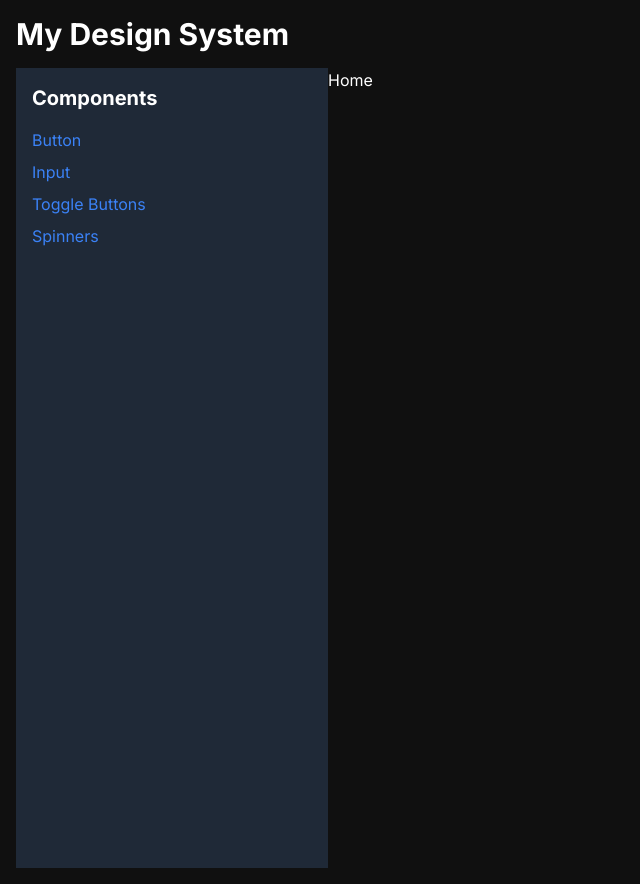
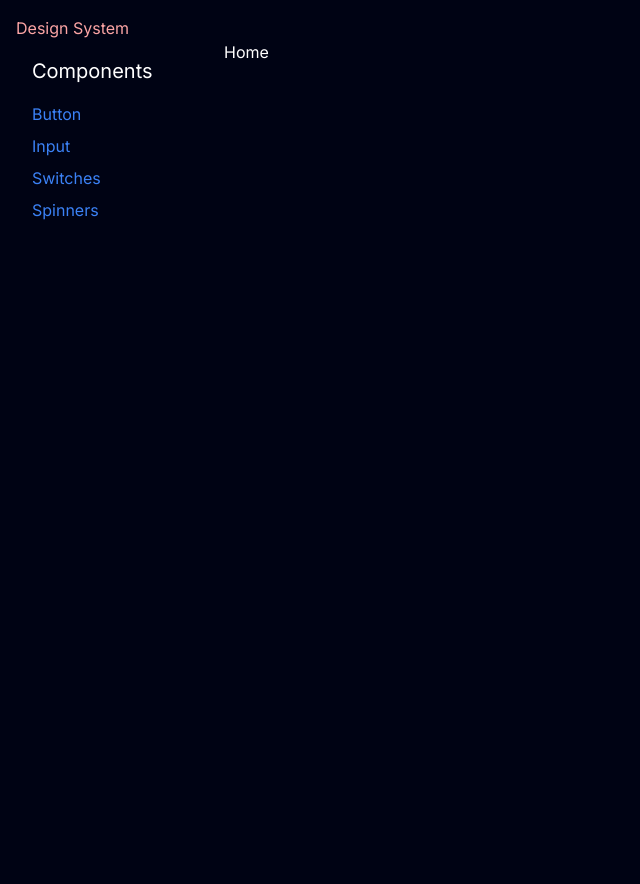
Before and after one commit to thomasbeckford/design-system, a Next.js app: page / in a window 1280 px wide. Shown: the whole page, without its empty margins (0-640 px from the left). After the commit the page ends 856 px from the top, so only its background shows below. Built offline with nearby package versions, Linux system fonts and the light colour scheme.

Commit message:
feat: new switches

```diff
--- a/app/[component]/page.tsx
+++ b/app/[component]/page.tsx
@@ -3,7 +3,7 @@ import { useParams } from 'next/navigation'
 import Buttons from '@components/Buttons'
 import Inputs from '@components/Inputs'
 import Spinners from '@components/Spinners'
-import ToggleButtons from '@components/ToggleButtons'
+import Switches from '@/components/Switches'
 
 export default function Component() {
   const { component } = useParams()
@@ -16,8 +16,8 @@ export default function Component() {
       case 'inputs':
         return <Inputs />
 
-      case 'toggleButtons':
-        return <ToggleButtons />
+      case 'switches':
+        return <Switches />
 
       case 'spinners':
         return <Spinners />
@@ -27,9 +27,5 @@ export default function Component() {
     }
   }
 
-  return (
-    <div className="bg-gray-700 flex-1 p-4 overflow-y-auto">
-      {getComponent()}
-    </div>
-  )
+  return <div className="flex-1 p-4 overflow-y-auto">{getComponent()}</div>
 }
--- a/app/layout.tsx
+++ b/app/layout.tsx
@@ -17,11 +17,11 @@ export default function RootLayout({
 }) {
   return (
     <html lang="en">
-      <body className={`${inter.className} bg-dark text-white min-h-screen`}>
-        <div className="container mx-auto p-4 flex flex-col h-full">
-          <h1 className="text-3xl font-bold mb-4">My Design System</h1>
+      <body className={`${inter.className} bg-bgDark text-white min-h-screen`}>
+        <div className=" mx-auto p-4 flex flex-col h-full">
+          <h1 className="customh1 text-red-300">Design System</h1>
           <div className="flex h-screen">
-            <aside className="bg-gray-800 text-white w-1/4 p-4">
+            <aside className=" text-white w-1/6 p-4">
               <h2 className="text-xl font-bold mb-4">Components</h2>
               <ul>
                 <li className="mb-2">
@@ -39,10 +39,10 @@ export default function RootLayout({
                 </li>
                 <li className="mb-2">
                   <Link
-                    href="toggleButtons"
+                    href="switches"
                     className="text-blue-500 hover:underline"
                   >
-                    Toggle Buttons
+                    Switches
                   </Link>
                 </li>
                 <li className="mb-2">
--- a/components/Inputs/index.tsx
+++ b/components/Inputs/index.tsx
@@ -1,18 +1,22 @@
 import Card from '@ui/Card'
 import Input from '@ui/Input'
-import Twitter from '@/public/icons/twitter.svg'
+import Search from '@/public/icons/search.svg'
 
 export default function Inputs() {
   return (
     <Card title="Inputs">
       <div className="flex flex-col gap-3">
         <div>
-          <Input placeholder="Search by name or paste address" size="sm" />
+          <Input
+            placeholder="Search by name or paste address"
+            size="sm"
+            autoFocus={true}
+          />
         </div>
         <div>
           <Input
             placeholder="Search by name or paste address"
-            leftIcon={<Twitter />}
+            leftIcon={<Search />}
           />
         </div>
         <div>
--- /dev/null
+++ b/components/Switches/index.tsx
@@ -0,0 +1,19 @@
+import Card from '@ui/Card'
+import Switch from '@ui/Switch'
+
+export default function Switches() {
+  return (
+    <Card title="Switches">
+      <div className="flex flex-row gap-5">
+        <div className="flex flex-col gap-4">
+          <Switch isActive={true} />
+          <Switch isActive={false} />
+        </div>
+        <div className="flex flex-col gap-4">
+          <Switch label={['ON', 'OFF']} isActive={false} />
+          <Switch label={['Expert', 'Simple']} isActive={true} />
+        </div>
+      </div>
+    </Card>
+  )
+}
--- a/components/ToggleButtons/index.tsx
+++ /dev/null
@@ -1,11 +0,0 @@
-import Card from '@ui/Card'
-// import ToggleButton from '@ui/ToggleButton'
-
-export default function ToggleButton() {
-  return (
-    <Card title="Toggle Button Example">
-      {/* <ToggleButton label="Feature" defaultState={true} addClass="mr-2" />
-      <ToggleButton label="Option" addClass="bg-blue-500" /> */}
-    </Card>
-  )
-}
--- a/components/ui/Button.tsx
+++ b/components/ui/Button.tsx
@@ -66,8 +66,6 @@ const Button: React.FC<Props> = ({
       <Spinner size={size === 'sm' ? 'sm' : size === 'lg' ? 'lg' : 'md'} />
     )
 
-    console.log('thesi', size)
-
     return (
       <div className="flex items-center gap-2 justify-center">
         {spinnerPlacement === 'start' && <SpinnerSize />}
@@ -79,8 +77,8 @@ const Button: React.FC<Props> = ({
 
   const WithLeftIcon = () => (
     <div className="flex items-center gap-2 justify-center h-full">
-      <span className={`${iconSize} fill-white flex `}>{leftIcon}</span>
-      <span>{children}</span>
+      <p className={`${iconSize} fill-white flex`}>{leftIcon}</p>
+      <p>{children}</p>
     </div>
   )
 
--- a/components/ui/Card.tsx
+++ b/components/ui/Card.tsx
@@ -7,7 +7,7 @@ interface CardProps {
 
 const Card: React.FC<CardProps> = ({ title, children }) => {
   return (
-    <div className="bg-darkBlue  shadow-md rounded p-4 mb-5">
+    <div className="bg-bgBoxDarker  shadow-md rounded p-4 mb-5">
       <h2 className="text-xl font-semibold mb-2">{title}</h2>
       {children}
     </div>
--- /dev/null
+++ b/components/ui/Switch.tsx
@@ -0,0 +1,77 @@
+import React, { useState, useEffect } from 'react'
+import { cva, VariantProps } from 'class-variance-authority'
+
+interface SwitchProps extends VariantProps<typeof switchStyles> {
+  defaultState?: boolean
+  label?: [string, string]
+  onToggle?: (state: boolean) => void
+  addClass?: Record<string, string | boolean | undefined>
+  isActive?: boolean | null // Make isActive nullable
+}
+
+const switchStyles = cva('relative inline-block w-10 h-6', {
+  variants: {
+    isActive: {
+      true: 'bg-success',
+      false: 'bg-gray-300',
+    },
+  },
+  defaultVariants: {
+    isActive: false,
+  },
+})
+
+const Switch: React.FC<SwitchProps> = ({
+  defaultState = false,
+  label,
+  onToggle,
+  addClass,
+  isActive: externalIsActive,
+  ...rest
+}) => {
+  const [isActive, setIsActive] = useState<boolean>(defaultState)
+
+  useEffect(() => {
+    if (externalIsActive !== undefined && externalIsActive !== null) {
+      setIsActive(externalIsActive)
+    }
+  }, [externalIsActive])
+
+  const handleClick = () => {
+    const newState = !isActive
+    setIsActive(newState)
+    if (onToggle) {
+      onToggle(newState)
+    }
+  }
+
+  const switchClasses = switchStyles({
+    isActive,
+    ...addClass,
+  })
+
+  const toggleClass = ''
+
+  return (
+    <div className="flex gap-2">
+      <div className="flex flex-col justify-center items-center">
+        <div
+          className="bg-ciTrans15 md:w-12 md:h-7 w-16 h-6 flex items-center rounded-md p-1 cursor-pointer"
+          onClick={handleClick}
+          {...rest}
+        >
+          <div
+            className={`${
+              isActive ? 'bg-ci' : 'bg-white transform translate-x-5'
+            } md:w-5 md:h-5 h-5 w-5 rounded-sm shadow-md transform duration-300 ease-in-out`}
+          ></div>
+        </div>
+      </div>
+      {label && (
+        <div className="font-bold">{isActive ? label[0] : label[1]}</div>
+      )}
+    </div>
+  )
+}
+
+export default Switch
--- a/components/ui/ToggleButton.tsx
+++ /dev/null
@@ -1,56 +0,0 @@
-import React, { useState } from 'react'
-import { cva, VariantProps } from 'class-variance-authority'
-
-interface ToggleButtonProps
-  extends Omit<React.ButtonHTMLAttributes<HTMLButtonElement>, 'onClick'>,
-    VariantProps<typeof buttonStyles> {
-  defaultState?: boolean
-  label: string
-  onToggle?: (state: boolean) => void
-  addClass?: Record<string, string | boolean | undefined>
-}
-
-const buttonStyles = cva(
-  'font-bold py-2 px-4 rounded transition-all duration-200 ease-in-out',
-  {
-    variants: {
-      isActive: {
-        true: 'bg-success hover:bg-stone-700 text-white',
-        false: 'bg-primary hover:bg-primary-700 text-white',
-      },
-    },
-    defaultVariants: {
-      isActive: false,
-    },
-  }
-)
-
-const ToggleButton: React.FC<ToggleButtonProps> = ({
-  defaultState = false,
-  label,
-  onToggle,
-  addClass,
-  ...rest
-}) => {
-  const [isActive, setIsActive] = useState(defaultState)
-
-  const handleClick = () => {
-    setIsActive((prevIsActive) => !prevIsActive)
-    if (onToggle) {
-      onToggle(!isActive)
-    }
-  }
-
-  const buttonClasses = buttonStyles({
-    isActive,
-    ...addClass,
-  })
-
-  return (
-    <button className={buttonClasses} onClick={handleClick} {...rest}>
-      {isActive ? `${label} On` : `${label} Off`}
-    </button>
-  )
-}
-
-export default ToggleButton
--- a/tailwind.config.js
+++ b/tailwind.config.js
@@ -6,35 +6,94 @@ module.exports = {
   ],
 
   theme: {
+    fontSize: {
+      xs: '12px',
+      sm: '14px',
+      base: '16px',
+      lg: '18px',
+      xl: '20px',
+      '2xl': '24px',
+    },
+    lineHeight: {
+      sm: '16px',
+      base: '20px',
+      lg: '28px',
+      xl: '36px',
+    },
+
+    fontWeight: {
+      regular: 400,
+      medium: 500,
+    },
+
+    letterSpacing: {
+      normal: '0em',
+      tight: '-2px',
+    },
+
+    fontFamily: {
+      sans: [
+        'Jost',
+        'system-ui',
+        '-apple-system',
+        'BlinkMacSystemFont',
+        'Segoe UI',
+        'Roboto',
+        'Helvetica Neue',
+        'Arial',
+        'Noto Sans',
+        'sans-serif',
+        'Apple Color Emoji',
+        'Segoe UI Emoji',
+        'Segoe UI Symbol',
+        'Noto Color Emoji',
+      ],
+    },
+
+    fontStyling: {
+      h1: 'font-sans font-medium text-2xl leading-xl',
+      h2: 'font-sans font-medium text-xl leading-lg',
+      h3: 'font-sans font-medium text-lg leading-lg',
+      h4: 'font-sans font-medium text-base leading-lg',
+      h5: 'font-sans font-medium text-sm leading-base',
+
+      subtitle:
+        'font-sans font-regular text-xs lineHeight-[16px] letterSpacing-[-2%]',
+      p: 'font-sans font-regular text-base leading-base letterSpacing-[-2%]',
+    },
+
+    borderRadius: {
+      xs: '2px',
+      sm: '4px',
+      md: '8px',
+      lg: '12px',
+    },
+
     extend: {
       colors: {
-        primary: '#1D9384',
-        'primary-dark': '#1D9384',
-        secondary: '#374151',
-        'secondary-dark': '#374151',
+        ciTrans15: 'rgba(100, 221, 192, 0.15)',
+        ci: '#60E6C5',
+        ciDark: '#1D9384',
+        ciDarkest: '#1D353D',
 
-        ci: '#60E6C5',
-        ciTrans: '#60E6C526',
+        dangerBg: '#F013131A',
+        dangerLightest: '#FE9A9A',
+        dangerLight: '#FF6060',
+        danger: '#F82F2F',
+        dangerDarkest: '#321623',
+
+        warningBg15: 'rgba(234, 179, 8, 0.15)',
+        warning: '#EAB308',
+        warningDarkest: '#312E22',
+
+        gray: '#D1D5DB',
         grayDarker: '#9CA3AF',
-
-        dark: '#101010',
-
-        darkBlue: '#000314',
-
-        // #64DDC026
-        // background: #60E6C5;
-        // background: #1D9384;
-        // background: #1D353D;
-        // background: #F013131A;
-        // background: #FE9A9A;
-        // background: #FF6060;
-        // background: #F82F2F;
-        // background: #321623;
-        // background: #EAB30826;
-        // background: #EAB308;
-        // background: #312E22;
-        // background: linear-gradient(0deg, #000315, #000315),
-        // linear-gradient(0deg, #FFFFFF, #FFFFFF);
+        darkBorderBox: '#374151',
+        bgInput: '#1F2937',
+        bgBoxLighter: '#17202F',
+        bgBox: '#101726',
+        bgBoxDarker: '#0D1321',
+        bgDark: '#000314',
       },
     },
   },
```
Also changed, not shown: components/ui/Input.tsx (+15 -9 lines), public/icons/search.svg (added).
